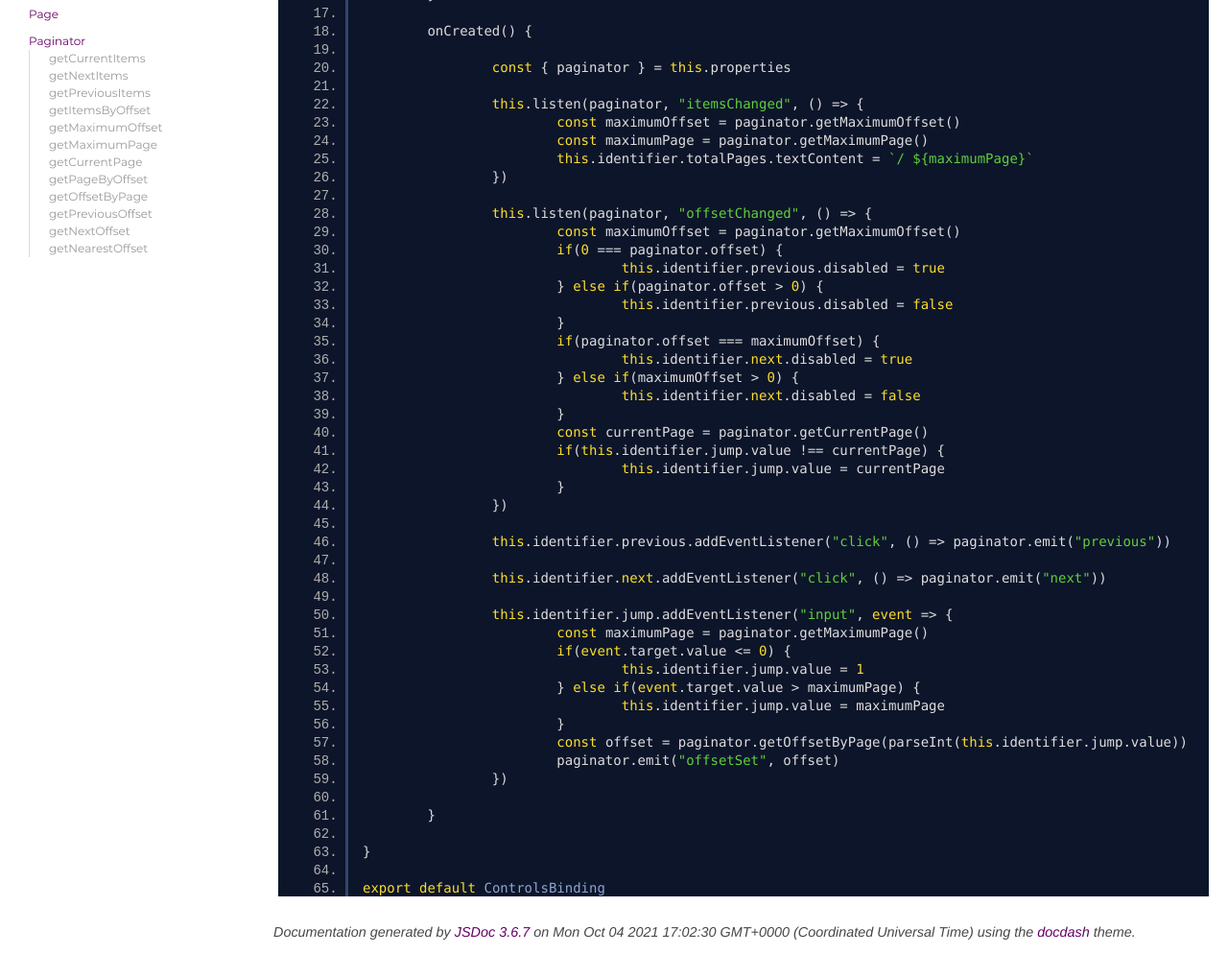
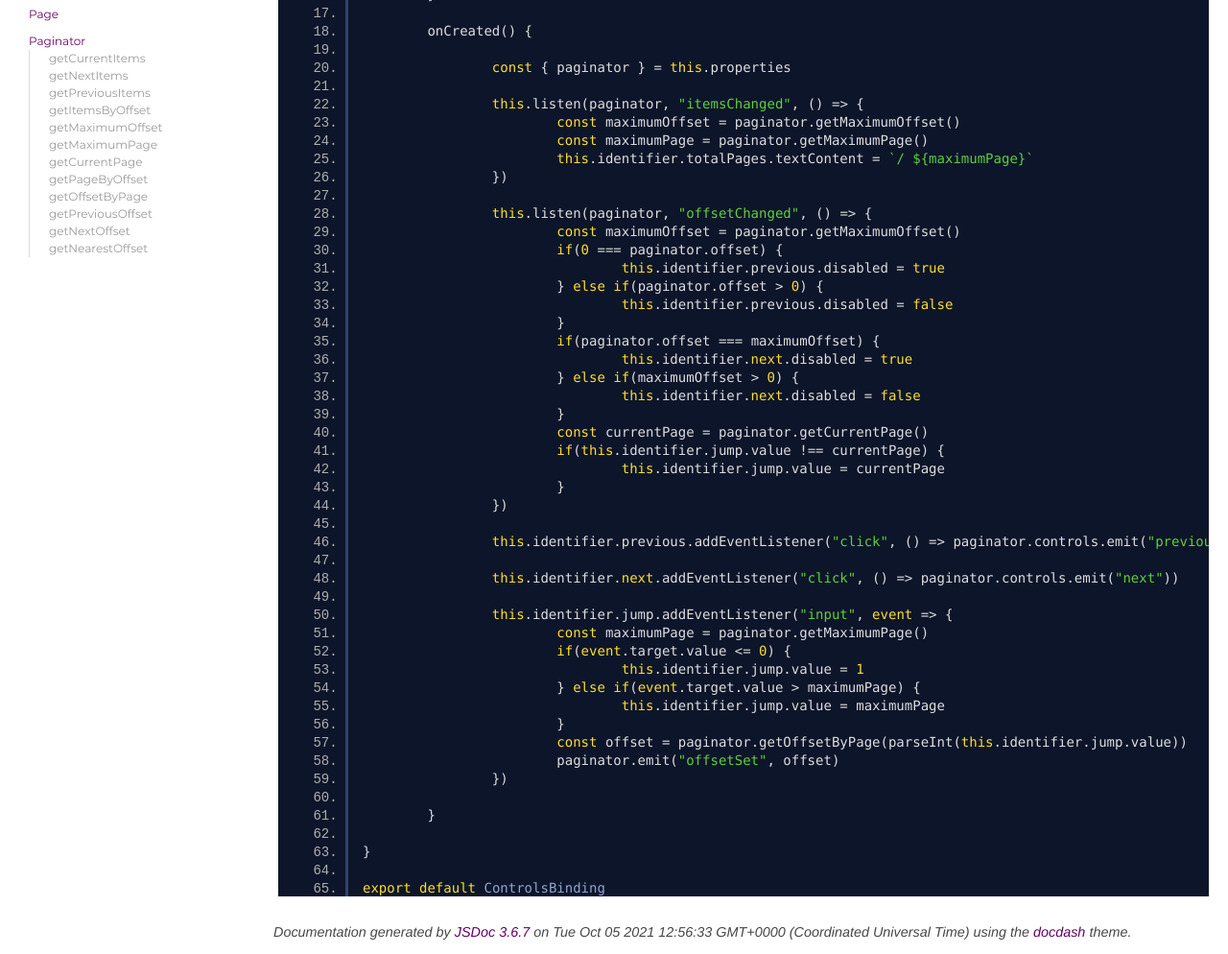
Before and after one commit to thoughtsunificator/domodel-paginator, a plain HTML site: page model_controls.binding.js.html in a window 1280 px wide. Shown: the part 459-1453 px from the top of the page at 96% size. Drawn offline with Linux system fonts and the light colour scheme.

Commit message:
Update gh-pages to output generated at a41d457

```diff
--- a/model_controls.binding.js.html
+++ b/model_controls.binding.js.html
@@ -89,9 +89,9 @@ class ControlsBinding extends Binding {
 			}
 		})
 
-		this.identifier.previous.addEventListener("click", () => paginator.emit("previous"))
+		this.identifier.previous.addEventListener("click", () => paginator.controls.emit("previous"))
 
-		this.identifier.next.addEventListener("click", () => paginator.emit("next"))
+		this.identifier.next.addEventListener("click", () => paginator.controls.emit("next"))
 
 		this.identifier.jump.addEventListener("input", event => {
 			const maximumPage = paginator.getMaximumPage()
@@ -123,7 +123,7 @@ export default ControlsBinding
 <br class="clear">
 
 <footer>
-    Documentation generated by <a href="https://github.com/jsdoc3/jsdoc">JSDoc 3.6.7</a> on Mon Oct 04 2021 17:02:30 GMT+0000 (Coordinated Universal Time) using the <a href="https://github.com/clenemt/docdash">docdash</a> theme.
+    Documentation generated by <a href="https://github.com/jsdoc3/jsdoc">JSDoc 3.6.7</a> on Tue Oct 05 2021 12:56:33 GMT+0000 (Coordinated Universal Time) using the <a href="https://github.com/clenemt/docdash">docdash</a> theme.
 </footer>
 
 <script>prettyPrint();</script>
```
Also changed, not shown: ControlsBinding.html (+1 -1 lines), ControlsEventListener.html (+1 -1 lines), Item.html (+1 -1 lines), ItemBinding.html (+1 -1 lines), Page.html (+1 -1 lines), PageEventListener.html (+1 -1 lines), Paginator.html (+1 -1 lines), PaginatorBinding.html (+1 -1 lines), PaginatorEventListener.html (+1 -1 lines), index.html (+1 -1 lines), model_controls.event.js.html (+1 -1 lines), model_item.binding.js.html (+1 -1 lines), model_page.event.js.html (+1 -1 lines), model_paginator.binding.js.html (+1 -1 lines), 4 more files.
